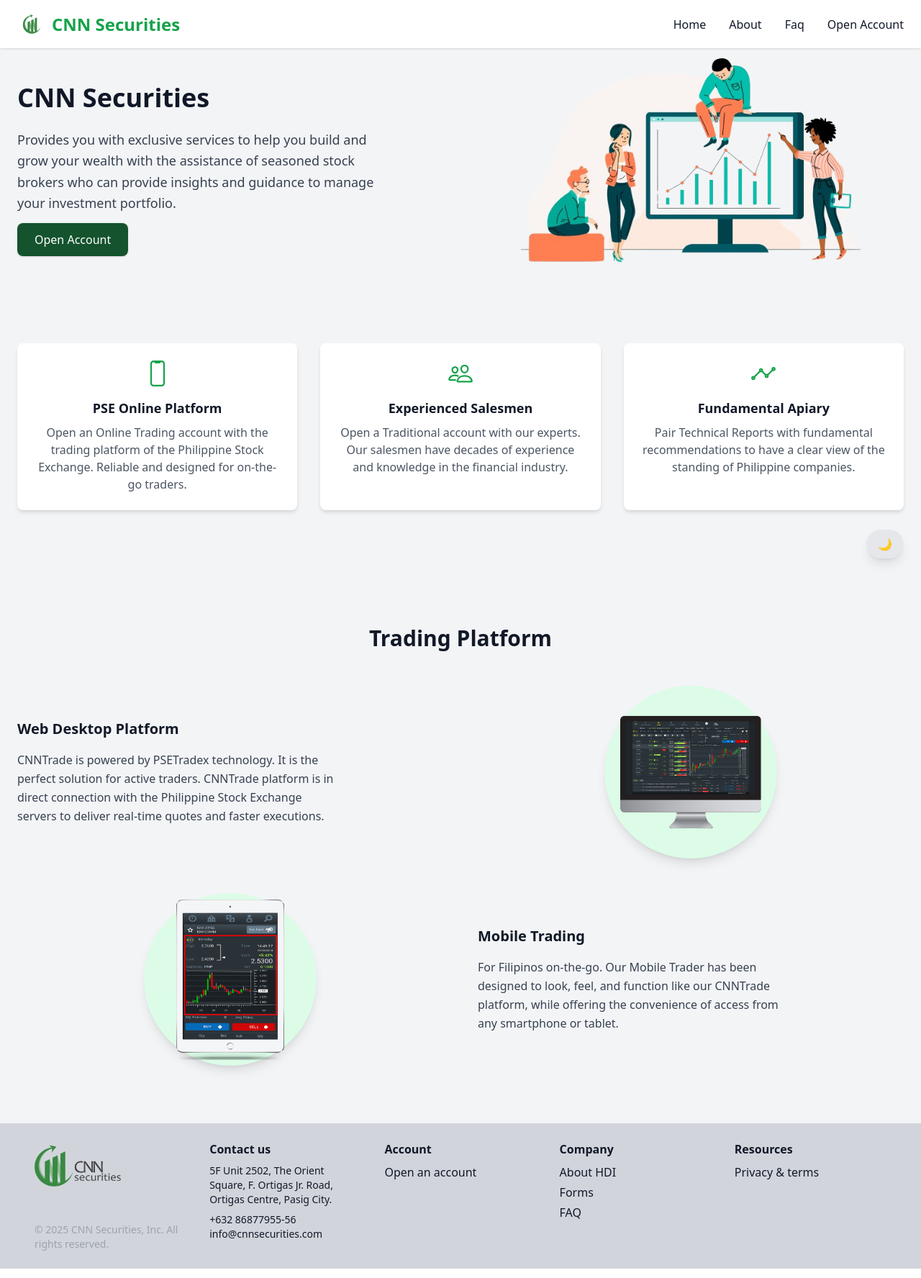
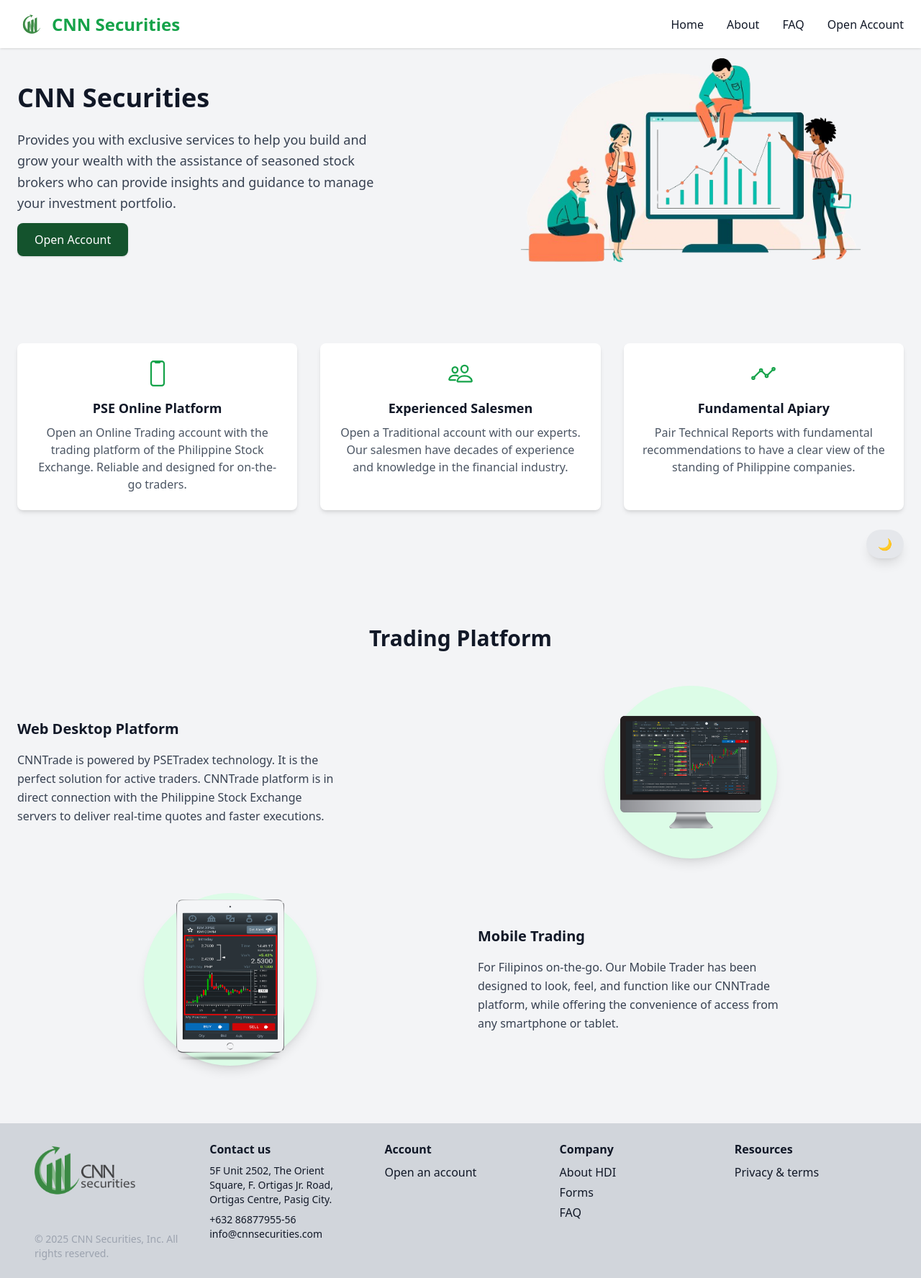
Before and after one commit to billyjoeempaynado/CNN-Website-Frameworks, a Next.js app: page / in a window 1280 px wide. Shown: the whole page at 72% size. Built offline with nearby package versions, Linux system fonts and the light colour scheme.

Commit message:
update bg

```diff
--- a/app/about/page.js
+++ b/app/about/page.js
@@ -7,9 +7,9 @@
 
 export default function AboutPage() {
   return (
-    <main className="pt-20">
+    <main className="bg-gray-100 pt-20">
       {/* About Us Header */}
-      <section className="section-about bg-gray-50 dark:bg-gray-900 py-16 text-center">
+      <section className="section-about bg-gray-100 dark:bg-gray-900 py-16 text-center">
         <div className="container mx-auto px-6">
           <h1 className="text-4xl font-bold text-gray-800 dark:text-gray-100 ">About Us</h1>
         </div>
--- a/app/components/BoardOfDirectors.js
+++ b/app/components/BoardOfDirectors.js
@@ -9,7 +9,7 @@
   };
 
   return (
-    <section className="section-board py-16 bg-white dark:bg-gray-900">
+    <section className="section-board py-16 bg-gray-100 dark:bg-gray-900">
       <div className="container mx-auto px-6">
         <motion.h2
           initial={{ opacity: 0, y: -20 }}
--- a/app/components/Footer.js
+++ b/app/components/Footer.js
@@ -21,8 +21,8 @@
               <Image
                 src="/assets/Cnn_Logo.png"
                 alt="CNN Logo"
-                width={120}
-                height={60}
+                width={140}
+                height={70}
                 className="mx-auto md:mx-0"
               />
             </Link>
--- a/app/components/Navbar.js
+++ b/app/components/Navbar.js
@@ -36,7 +36,7 @@
             About
           </Link>
           <Link href="/faq" className="hover:text-blue-600">
-            Faq
+            FAQ
           </Link>
           <Link href="/forms" className="hover:text-blue-600">
             Open Account
--- a/app/components/TraderSection.js
+++ b/app/components/TraderSection.js
@@ -24,7 +24,7 @@
   ];
 
   return (
-    <section className="py-12 px-6 bg-gray-50 dark:bg-gray-900">
+    <section className="py-12 px-6 bg-gray-100 dark:bg-gray-900">
       <h2 className="text-2xl font-semibold text-center mb-10 text-gray-900 dark:text-gray-100">
         Our Traders
       </h2>
--- a/app/faq/page.js
+++ b/app/faq/page.js
@@ -26,7 +26,7 @@
 
 export default function FAQPage() {
   return (
-    <main className="max-w-4xl mx-auto px-6 py-12 dark:bg-gray-900">
+    <main className="max-w-4xl bg-gray-100 mx-auto px-6 py-12 dark:bg-gray-900">
       {/* Page Title */}
       <div className="text-center mb-12">
         <h1 className="text-3xl font-bold text-gray-900 dark:text-white">FAQ</h1>
--- a/app/layout.js
+++ b/app/layout.js
@@ -1,7 +1,7 @@
 import { Geist, Geist_Mono } from "next/font/google";
 import "./globals.css";
 
-// Import your components (inside app/components)
+
 import Navbar from "./components/Navbar";
 import Footer from "./components/Footer";
 import DarkModeToggle from "./components/DarkModeToggle";
@@ -48,7 +48,7 @@
         className={`${geistSans.variable} ${geistMono.variable} antialiased bg-white dark:bg-gray-900 text-gray-900 dark:text-gray-100`}
       >
         <Navbar />
-        <main className="min-h-screen pt-16">{children}</main>
+        <main className="min-h-screen bg-gray-100 dark:bg-gray-900 pt-16">{children}</main>
         <Footer />
 
         {/* Floating Dark Mode Button */}
```
